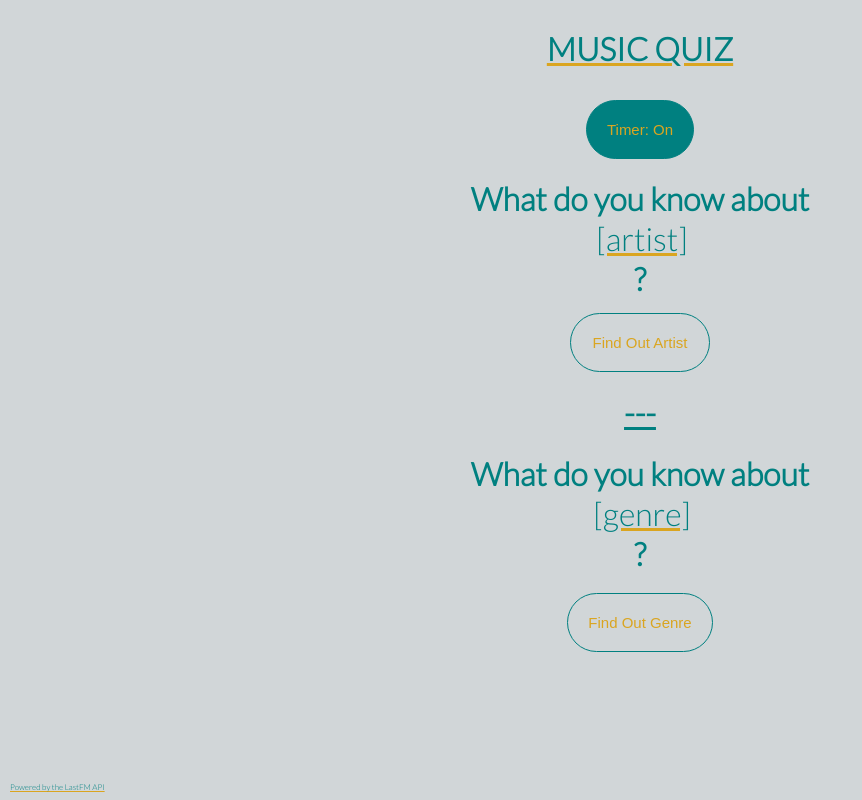
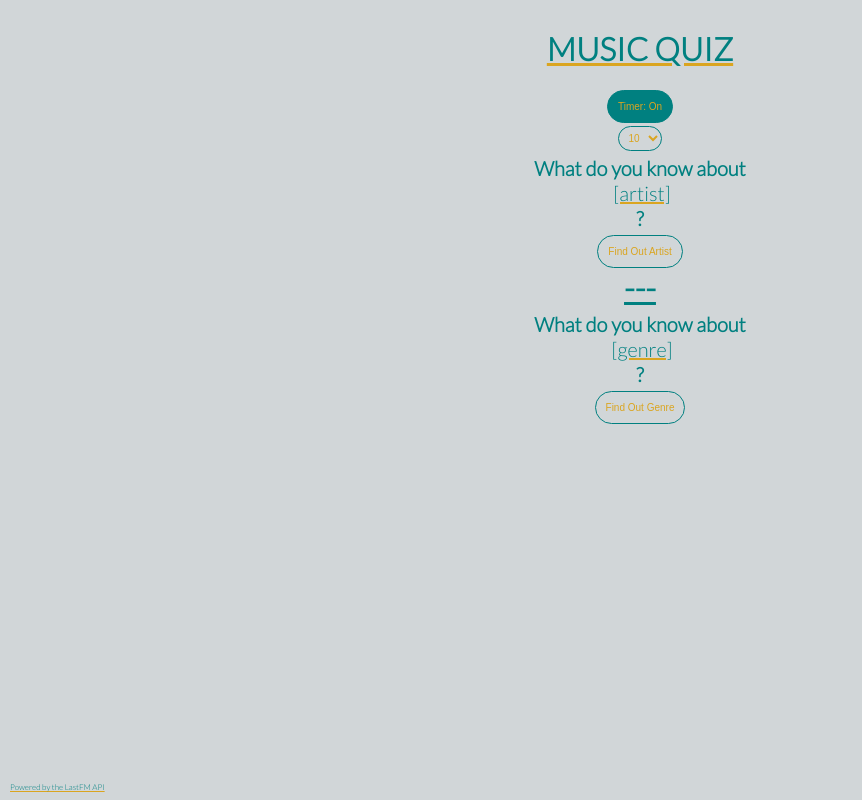
Before and after one commit to tylly/Music-Genius, a plain HTML site: page index.html in a window 1280 px wide. Both pictures are taken after a click on the button "Timer: Off". Shown: the whole page, without its empty margins (0-862 px from the left). Drawn offline with Linux system fonts and the light colour scheme.

Commit message:
Add dropdown timer options

```diff
--- a/css/style.css
+++ b/css/style.css
@@ -2,7 +2,6 @@
 
 body {
   font-family: lato;
-  /* background-image: url("css/carti.jpg"); */
   background-color: rgb(209, 214, 216);
   background-size: cover;
   background-position: center;
@@ -25,6 +24,8 @@ body {
 
 #or {
   text-decoration: underline;
+  margin-top: 0px;
+  margin-bottom: 5px;
 }
 
 #buttons {
@@ -38,10 +39,9 @@ body {
   text-align: center;
   border: 1px solid teal;
   border-radius: 50px;
-  font-size: 15px;
-  padding: 20px 20px 20px 20px;
-  margin-top: 15px;
-  width: 140px;
+  font-size: 10px;
+  padding: 10px 10px 10px 10px;
+  margin-top: 5px;
   margin-left: auto;
   margin-right: auto;
 }
@@ -60,9 +60,9 @@ body {
   text-align: center;
   border: 1px solid teal;
   border-radius: 50px;
-  font-size: 15px;
-  padding: 20px 20px 20px 20px;
-  margin-top: 20px;
+  font-size: 10px;
+  padding: 10px 10px 10px 10px;
+  margin-top: 5px;
 }
 
 #findOutGenre:hover {
@@ -79,9 +79,8 @@ body {
   text-align: center;
   border: 1px solid teal;
   border-radius: 50px;
-  font-size: 15px;
-  padding: 20px 20px 20px 20px;
-  margin-top: 10px;
+  font-size: 10px;
+  padding: 10px 10px 10px 10px;
   max-width: 150px;
   margin-left: auto;
   margin-right: auto;
@@ -90,6 +89,34 @@ body {
 #onOff:hover {
   border: 1px solid goldenrod;
   color: goldenrod;
+}
+
+#timeChoice {
+  color: goldenrod;
+  background-color: transparent;
+  text-align: center;
+  border: 1px solid teal;
+  border-radius: 50px;
+  font-size: 10px;
+  padding: 5px 5px 5px 5px;
+  margin-top: 3px;
+  margin-left: auto;
+  margin-right: auto;
+  display: none;
+}
+
+#timeChoice:focus {
+  outline: none;
+}
+
+#timeChoice:focus::placeholder {
+  color: transparent;
+}
+
+#timeChoice::placeholder {
+  color: teal;
+  text-decoration: underline;
+  text-decoration-color: goldenrod;
 }
 
 #count {
@@ -105,7 +132,7 @@ body {
   border: 1px solid teal;
   border-radius: 50px;
   font-size: 15px;
-  padding: 20px 20px 20px 20px;
+  padding: 10px 10px 10px 10px;
   margin-top: 50px;
   display: none;
 }
@@ -133,7 +160,6 @@ body {
   color: teal;
   width: 100%;
   text-align: center;
-
   font-size: 50px;
   text-decoration: underline;
   text-decoration-color: goldenrod;
@@ -157,7 +183,7 @@ body {
   border: 0px;
   text-align: center;
   width: 100%;
-  font-size: 32px;
+  font-size: 20px;
   font-family: lato;
   text-decoration: underline;
   text-decoration-color: goldenrod;
@@ -183,7 +209,7 @@ body {
   border: 0px;
   text-align: center;
   width: 100%;
-  font-size: 32px;
+  font-size: 20px;
   font-family: lato;
   text-decoration: underline;
   text-decoration-color: goldenrod;
@@ -203,15 +229,21 @@ body {
   text-decoration-color: goldenrod;
 }
 
+#genreImage {
+  max-width: 120px;
+  max-height: 120px;
+}
+
 #question {
   text-decoration: underline;
   text-decoration-color: goldenrod;
+  font-size: 20px;
 }
 
 #questionContainer {
   display: none;
   justify-content: space-around;
-  margin-top: 50px;
+  margin-top: 10px;
 }
 
 .boxes {
@@ -220,8 +252,8 @@ body {
 }
 
 .boxImg {
-  height: 100px;
-  width: 100px;
+  height: 80px;
+  width: 80px;
   display: flex;
 }
 .boxBut {
@@ -231,8 +263,8 @@ body {
   border: 1px solid teal;
   border-radius: 50px;
   font-size: 15px;
-  padding: 20px 20px 20px 20px;
-  margin-top: 50px;
+  padding: 10px 10px 10px 10px;
+  margin-top: 10px;
 }
 
 .boxBut:hover {
@@ -245,12 +277,14 @@ body {
 }
 
 #prompt {
+  font-size: 20px;
   margin: 0px 0px 0px 0px;
-  margin-top: 20px;
+  margin-top: 5px;
 }
 
 #prompt2 {
   margin: 0px 0px 0px 0px;
+  font-size: 20px;
 }
 
 #q {
--- a/index.html
+++ b/index.html
@@ -16,6 +16,14 @@
     <div id="top">
       <h1 id="head">MUSIC QUIZ</h1>
       <button type="button" id="onOff">Timer: Off</button>
+      <select id="timeChoice">
+        <option value="10">10</option>
+        <option value="11">11</option>
+        <option value="12">12</option>
+        <option value="13">13</option>
+        <option value="14">14</option>
+        <option value="15">15</option>
+      </select>
       <h1 id="prompt">
         What do you know about
         <input
--- a/js/app.js
+++ b/js/app.js
@@ -7,6 +7,7 @@ findOut.onclick = async (e) => {
     const data = await res.json()
     //if the timer is activated, it will display when the game starts
     if (timerTrack === 1) {
+      timeCount = timeChoice.value
       setInterval(startTimer, 1000)
       timer.style.display = "inline-block"
     }
@@ -71,7 +72,7 @@ const onSuccess = () => {
   }
   //if the timer is active, the player has 15 (technically 16) seconds to finish the game before the game over function runs
   if (timerTrack === 1) {
-    setTimeout(gameOver, 16000)
+    setTimeout(gameOver, timeChoice.value*1000)
   }
   //if the player answers all of the questions, the game over function runs
   if (turn === 6) {
--- a/js/app2.js
+++ b/js/app2.js
@@ -14,6 +14,7 @@ finOutGenre.onclick = async (e) => {
       })
       //if the timer is activated, it will show up when the game starts
       if (timerTrack === 1) {
+        timeCount = timeChoice.value
         setInterval(startTimer, 1000)
         timer.style.display = "inline-block"
       }
@@ -63,7 +64,7 @@ onSuccessGenre = () => {
   }
   //if the timer is active, the player has 15 (technically 16) seconds to finish the game before the game over function runs
   if (timerTrack === 1) {
-    setTimeout(gameOver, 16000)
+    setTimeout(gameOver, timeChoice.value*1000)
   }
   //if the player answers all of the questions, the game over function runs
   if (turn === 6) {
--- a/js/music_quiz_constants.js
+++ b/js/music_quiz_constants.js
@@ -8,12 +8,13 @@ let topAlbumsGenre = []
 const scoreDisplay = document.getElementById("score")
 const timer = document.getElementById("timer")
 const onOff = document.getElementById("onOff")
+const timeChoice = document.getElementById("timeChoice")
 const findOut = document.getElementById("findOutArtist")
 const finOutGenre = document.getElementById("findOutGenre")
 const or = document.getElementById("or")
 const prompt = document.getElementById("prompt")
 const prompt2 = document.getElementById("prompt2")
-const homeArray = [onOff, findOut, finOutGenre, prompt, prompt2, or]
+const homeArray = [onOff, timeChoice, findOut, finOutGenre, prompt, prompt2, or]
 const startOver = document.getElementById("startOver")
 const head = document.getElementById("head")
 const input = document.getElementById("artist")
@@ -48,6 +49,11 @@ const change = () => {
     onOff.textContent = "Timer: Off"
     onOff.style.background = "transparent"
   }
+  if (timerTrack === 1) {
+    timeChoice.style.display = "flex"
+  } else {
+    timeChoice.style.display = "none"
+  }
 }
 
 onOff.onclick = change
```
